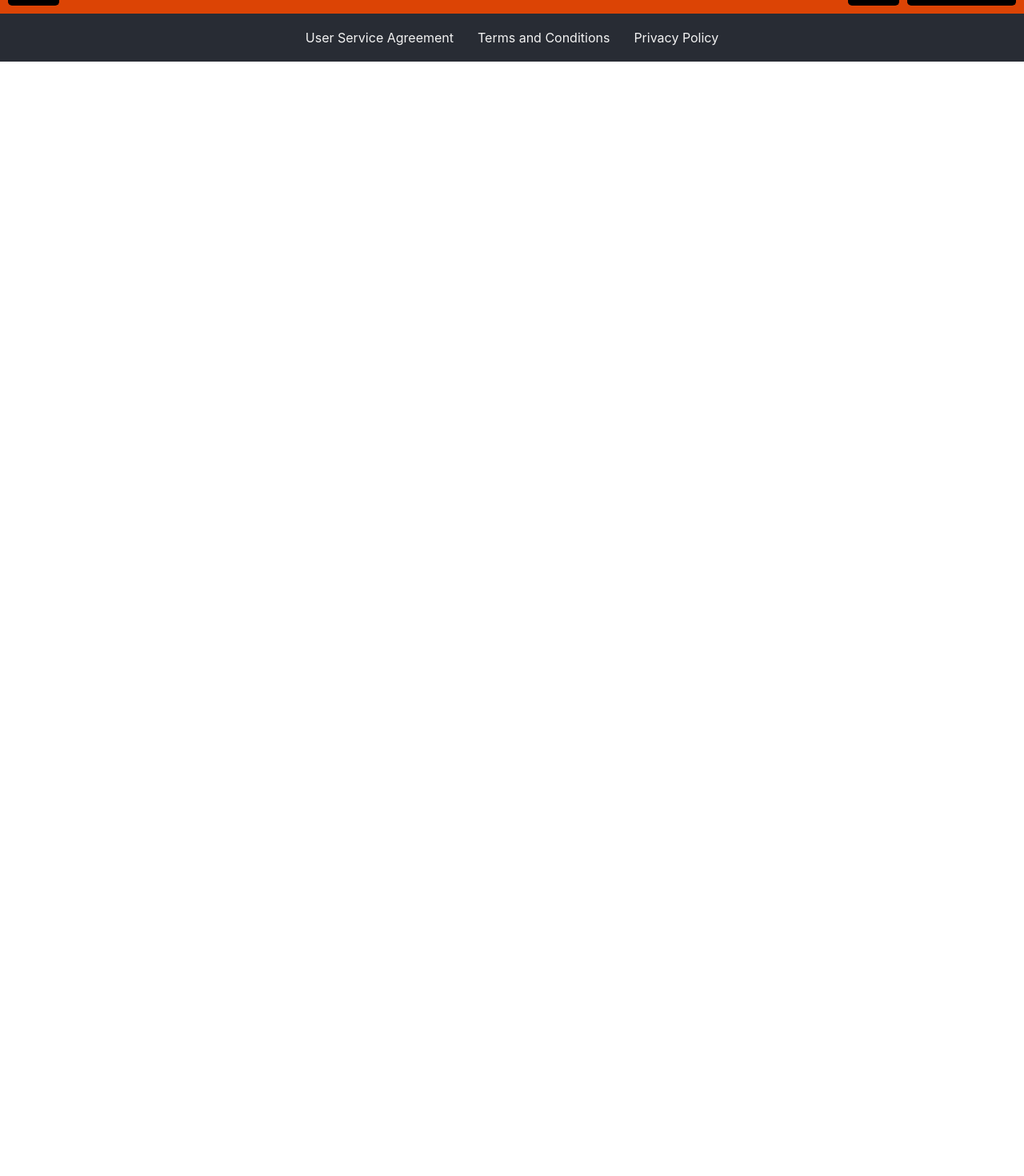
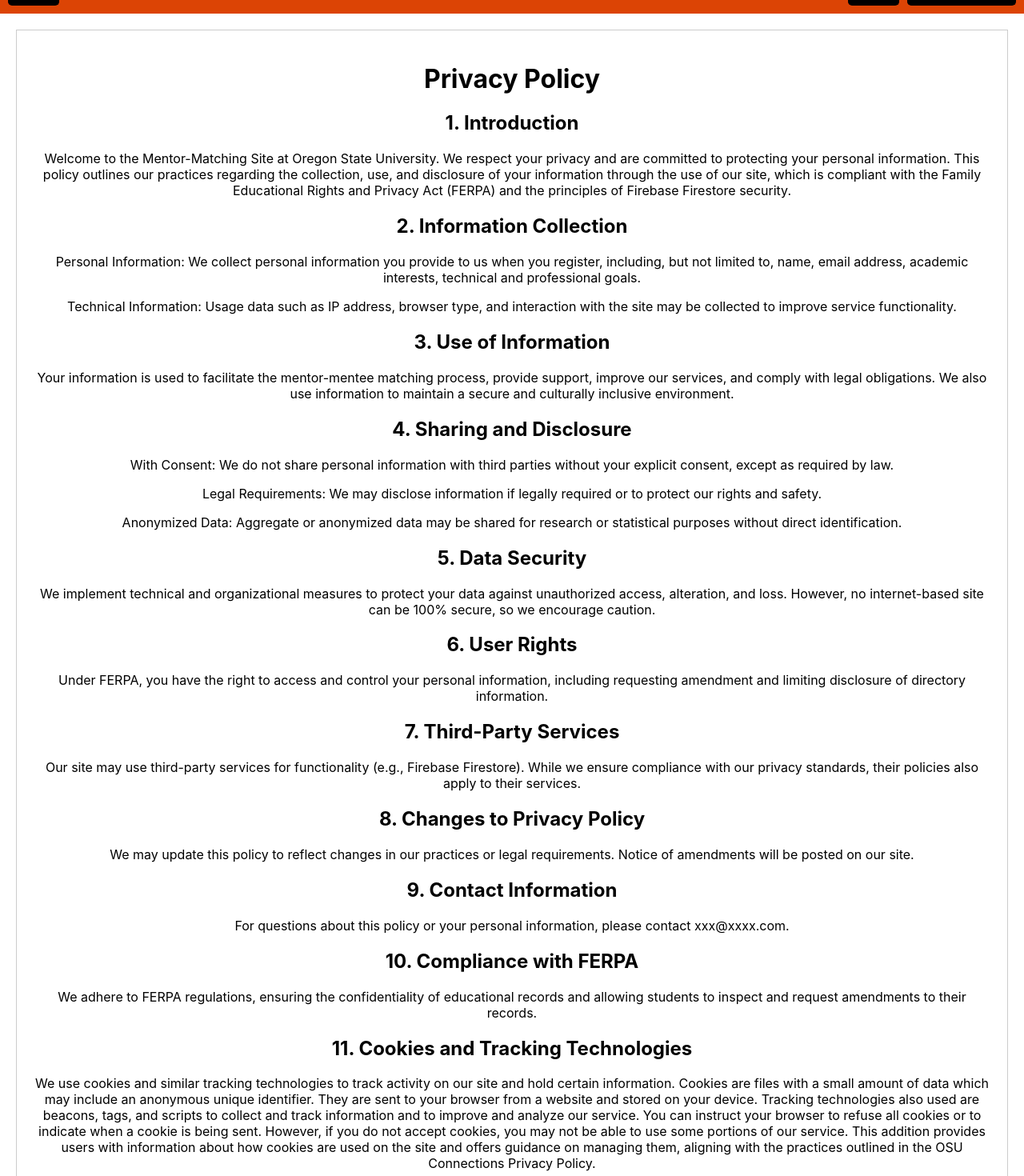
Before and after one commit to EECS-CoP-Mentor-Matching/Mentor-Matching-Site, a React (Create React App) app in the folder mentor-matching-site/: page /privacy-policy in a window 1280 px wide. Shown: the part 40-1510 px from the top of the page at 80% size. Before the commit the page ends 800 px from the top, so only its background shows below. Built offline with nearby package versions, Linux system fonts and the light colour scheme.

Commit message:
footer_and_privacypolicy
footer visible from all pages and privacy policy page implemented. still needs more styling work done

```diff
--- a/mentor-matching-site/src/Footer.js
+++ b/mentor-matching-site/src/Footer.js
@@ -1,5 +1,6 @@
 import React from 'react';
 import './Footer.css';
+import { Link } from 'react-router-dom';
 
 function Footer() {
   return (
@@ -8,7 +9,7 @@ function Footer() {
         <div className="footer-links">
           <a href="/User Service Agreement">User Service Agreement</a>
           <a href="/Terms and Conditions">Terms and Conditions</a>
-          <a href="/Privacy Policy">Privacy Policy</a>
+          <Link to="/privacy-policy">Privacy Policy</Link>
         </div>
       </div>
     </footer>
--- /dev/null
+++ b/mentor-matching-site/src/PrivacyPolicy/PrivacyPolicy.css
@@ -0,0 +1,5 @@
+.privacy-policy-container {
+    margin: 20px;
+    padding: 20px;
+    border: 1px solid #ccc; /* Just to see the boundaries */
+  }
--- /dev/null
+++ b/mentor-matching-site/src/PrivacyPolicy/privacyPolicy.js
@@ -0,0 +1,60 @@
+import React from 'react';
+import './PrivacyPolicy.css';
+import { Link } from 'react-router-dom';
+
+const PrivacyPolicy = () => {
+  return (
+    <div className="privacy-policy-container">
+      <h1>Privacy Policy</h1>
+      <section>
+        <h2>1. Introduction</h2>
+        <p>Welcome to the Mentor-Matching Site at Oregon State University. We respect your privacy and are committed to protecting your personal information. This policy outlines our practices regarding the collection, use, and disclosure of your information through the use of our site, which is compliant with the Family Educational Rights and Privacy Act (FERPA) and the principles of Firebase Firestore security.</p>
+      </section>
+      <section>
+        <h2>2. Information Collection</h2>
+        <p>Personal Information: We collect personal information you provide to us when you register, including, but not limited to, name, email address, academic interests, technical and professional goals.</p>
+        <p>Technical Information: Usage data such as IP address, browser type, and interaction with the site may be collected to improve service functionality.</p>
+      </section>
+      <section>
+        <h2>3. Use of Information</h2>
+        <p>Your information is used to facilitate the mentor-mentee matching process, provide support, improve our services, and comply with legal obligations. We also use information to maintain a secure and culturally inclusive environment.</p>
+      </section>
+      <section>
+        <h2>4. Sharing and Disclosure</h2>
+        <p>With Consent: We do not share personal information with third parties without your explicit consent, except as required by law.</p>
+        <p>Legal Requirements: We may disclose information if legally required or to protect our rights and safety.</p>
+        <p>Anonymized Data: Aggregate or anonymized data may be shared for research or statistical purposes without direct identification.</p>
+      </section>
+      <section>
+        <h2>5. Data Security</h2>
+        <p>We implement technical and organizational measures to protect your data against unauthorized access, alteration, and loss. However, no internet-based site can be 100% secure, so we encourage caution.</p>
+      </section>
+      <section>
+        <h2>6. User Rights</h2>
+        <p>Under FERPA, you have the right to access and control your personal information, including requesting amendment and limiting disclosure of directory information.</p>
+      </section>
+      <section>
+        <h2>7. Third-Party Services</h2>
+        <p>Our site may use third-party services for functionality (e.g., Firebase Firestore). While we ensure compliance with our privacy standards, their policies also apply to their services.</p>
+      </section>
+      <section>
+        <h2>8. Changes to Privacy Policy</h2>
+        <p>We may update this policy to reflect changes in our practices or legal requirements. Notice of amendments will be posted on our site.</p>
+      </section>
+      <section>
+        <h2>9. Contact Information</h2>
+        <p>For questions about this policy or your personal information, please contact xxx@xxxx.com.</p>
+      </section>
+      <section>
+        <h2>10. Compliance with FERPA</h2>
+        <p>We adhere to FERPA regulations, ensuring the confidentiality of educational records and allowing students to inspect and request amendments to their records.</p>
+      </section>
+      <section>
+        <h2>11. Cookies and Tracking Technologies</h2>
+        <p>We use cookies and similar tracking technologies to track activity on our site and hold certain information. Cookies are files with a small amount of data which may include an anonymous unique identifier. They are sent to your browser from a website and stored on your device. Tracking technologies also used are beacons, tags, and scripts to collect and track information and to improve and analyze our service. You can instruct your browser to refuse all cookies or to indicate when a cookie is being sent. However, if you do not accept cookies, you may not be able to use some portions of our service. This addition provides users with information about how cookies are used on the site and offers guidance on managing them, aligning with the practices outlined in the OSU Connections Privacy Policy.</p>
+      </section>
+    </div>
+  );
+}
+
+export default PrivacyPolicy;
--- a/mentor-matching-site/src/app/App.tsx
+++ b/mentor-matching-site/src/app/App.tsx
@@ -13,10 +13,12 @@ import { useEffect, useState } from 'react';
 import authService from '../service/authService';
 import Home from './Home';
 import Footer from '../Footer.js';
+import PrivacyPolicy from '../PrivacyPolicy/privacyPolicy';
 import MentorPortal from "./mentorPortal/MentorPortal";
 import AdminPortal from './adminPortal/AdminPortal';
 import FeedbackPortal from './feedbackPortal/FeedbackPortal';
 import ReduxProvider from '../redux/store';
+
 
 function App() {
   const [signedin, setSignedIn] = useState(false);
@@ -34,12 +36,10 @@ function App() {
   return (
     <ThemeProvider theme={theme} >
       <ReduxProvider>
-        <div className="App">
-          <div>
+        <BrowserRouter>
+          <div className="App">
             <TopNav />
             <SideNav />
-          </div>
-          <BrowserRouter>
             <Routes>
               <Route path="/" element={<Home />} />
               <Route path="/login" element={<Login />} />
@@ -49,10 +49,11 @@ function App() {
               <Route path="/mentor-portal" element={<MentorPortal />} />
               <Route path="/update-profile" element={<UpdateUserProfile />} />
               <Route path="/feedback-portal" element={<FeedbackPortal userEmail={"temp"}/>} />
+              <Route path="/privacy-policy" element={<PrivacyPolicy />} />
             </Routes>
-          </BrowserRouter>
-          <Footer />
-        </div>
+            <Footer />
+          </div>
+        </BrowserRouter>
       </ReduxProvider>
     </ThemeProvider>
   );
--- a/mentor-matching-site/src/app/nav/TopNav.tsx
+++ b/mentor-matching-site/src/app/nav/TopNav.tsx
@@ -30,6 +30,7 @@ function TopNav() {
           <Button href="/create-account">Create Account</Button>
         </div>
       </UnauthenticatedView>
+
     </div>
   )
 }
```
